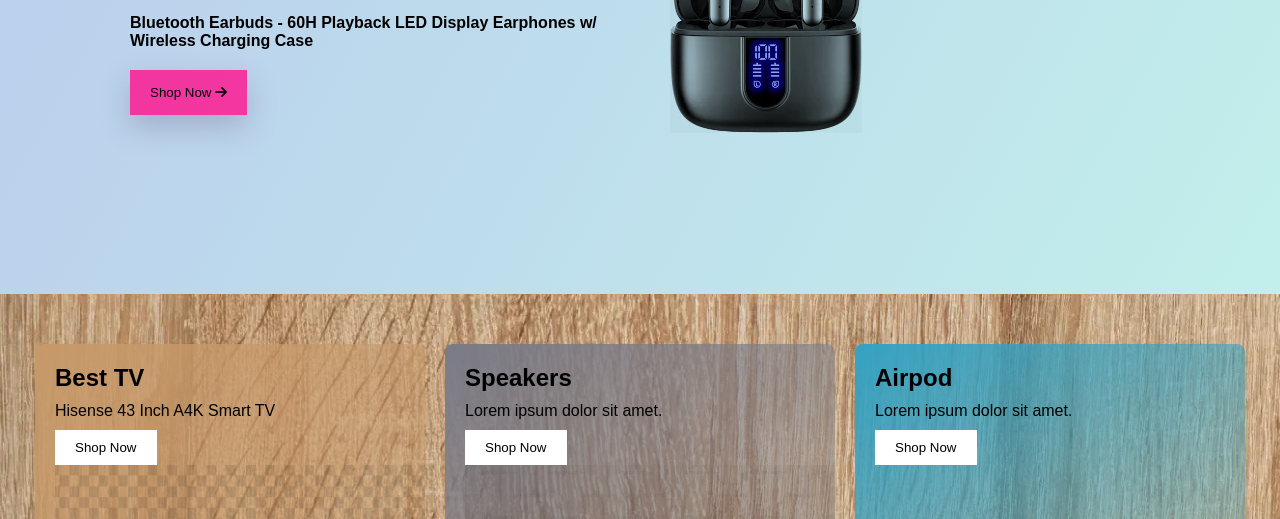
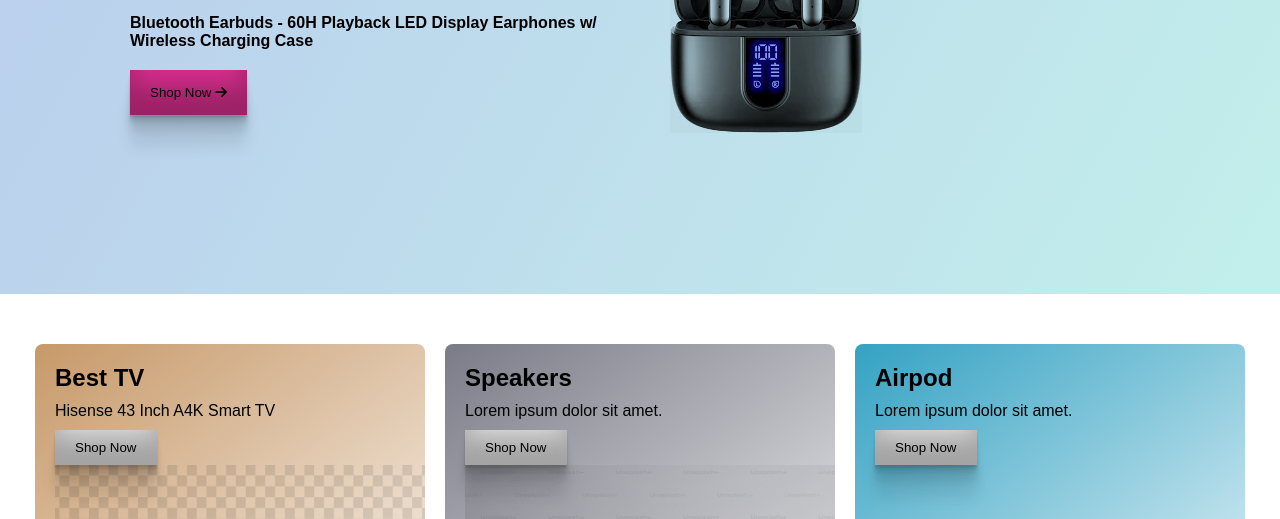
Before and after one commit to Op-Kong999/e-commerce-website, a plain HTML site: page index.html in a window 1280 px wide. Shown: the part 281-800 px from the top of the page. Drawn offline with Linux system fonts and the light colour scheme; a script that the page names is missing; a web font is replaced by a local one.

```diff
--- a/index.html
+++ b/index.html
@@ -74,7 +74,7 @@
         <div class="txt">
           <h1>Best TV</h1>
           <p>Hisense 43 Inch A4K Smart TV</p>
-          <button>Shop Now</button>
+          <button class="shadow">Shop Now</button>
         </div>
         <img class="imgsize" src="Img/ed1dbea3-68cf-4bc9-9c80-7fd500404aee.jpg" alt="">
       </div>
@@ -83,7 +83,7 @@
         <div class="txt">
           <h1>Speakers</h1>
           <p>Lorem ipsum dolor sit amet.</p>
-          <button>Shop Now</button>
+          <button class="shadow">Shop Now</button>
         </div>
         <img class="premium" src="Img/premium_photo-1683141496040-eeef9702269f.jpeg" alt="">
       </div>
@@ -92,7 +92,7 @@
         <div class="txt">
           <h1>Airpod</h1>
           <p>Lorem ipsum dolor sit amet.</p>
-          <button>Shop Now</button>
+          <button class="shadow">Shop Now</button>
         </div>
         <img src="Img/john-m-smit-Mc5EwlPC3zA-unsplash (1).jpg" alt="">
       </div>
--- a/styles.css
+++ b/styles.css
@@ -3,9 +3,7 @@
     padding: 0;
     font-family: Arial, Helvetica, sans-serif;
   }
-  body{
-    background-image: url(Img/istockphoto-2147499243-2048x2048.webp);
-  }
+
   .header-top {
     display: flex;
     justify-content: center;
@@ -129,7 +127,7 @@
     padding: 15px 20px;
     border: none;
     width: fit-content;
-    box-shadow: rgba(111, 87, 130, 0.32) 0px 12px 30px 0px;
+    box-shadow: rgba(0, 0, 0, 0.17) 0px -23px 25px 0px inset, rgba(0, 0, 0, 0.15) 0px -36px 30px 0px inset, rgba(0, 0, 0, 0.1) 0px -79px 40px 0px inset, rgba(0, 0, 0, 0.06) 0px 2px 1px, rgba(0, 0, 0, 0.09) 0px 4px 2px, rgba(0, 0, 0, 0.09) 0px 8px 4px, rgba(0, 0, 0, 0.09) 0px 16px 8px, rgba(0, 0, 0, 0.09) 0px 32px 16px;
     background-color: rgba(255, 20, 145, 0.822);
     cursor: pointer;
   }
@@ -149,7 +147,9 @@
     justify-content: center;
     align-items: center;
   }
-
+  .shadow{
+    box-shadow: rgba(0, 0, 0, 0.17) 0px -23px 25px 0px inset, rgba(0, 0, 0, 0.15) 0px -36px 30px 0px inset, rgba(0, 0, 0, 0.1) 0px -79px 40px 0px inset, rgba(0, 0, 0, 0.06) 0px 2px 1px, rgba(0, 0, 0, 0.09) 0px 4px 2px, rgba(0, 0, 0, 0.09) 0px 8px 4px, rgba(0, 0, 0, 0.09) 0px 16px 8px, rgba(0, 0, 0, 0.09) 0px 32px 16px;
+  }
   .product-box .main-box {
     display: flex;
     justify-content: center;
```
